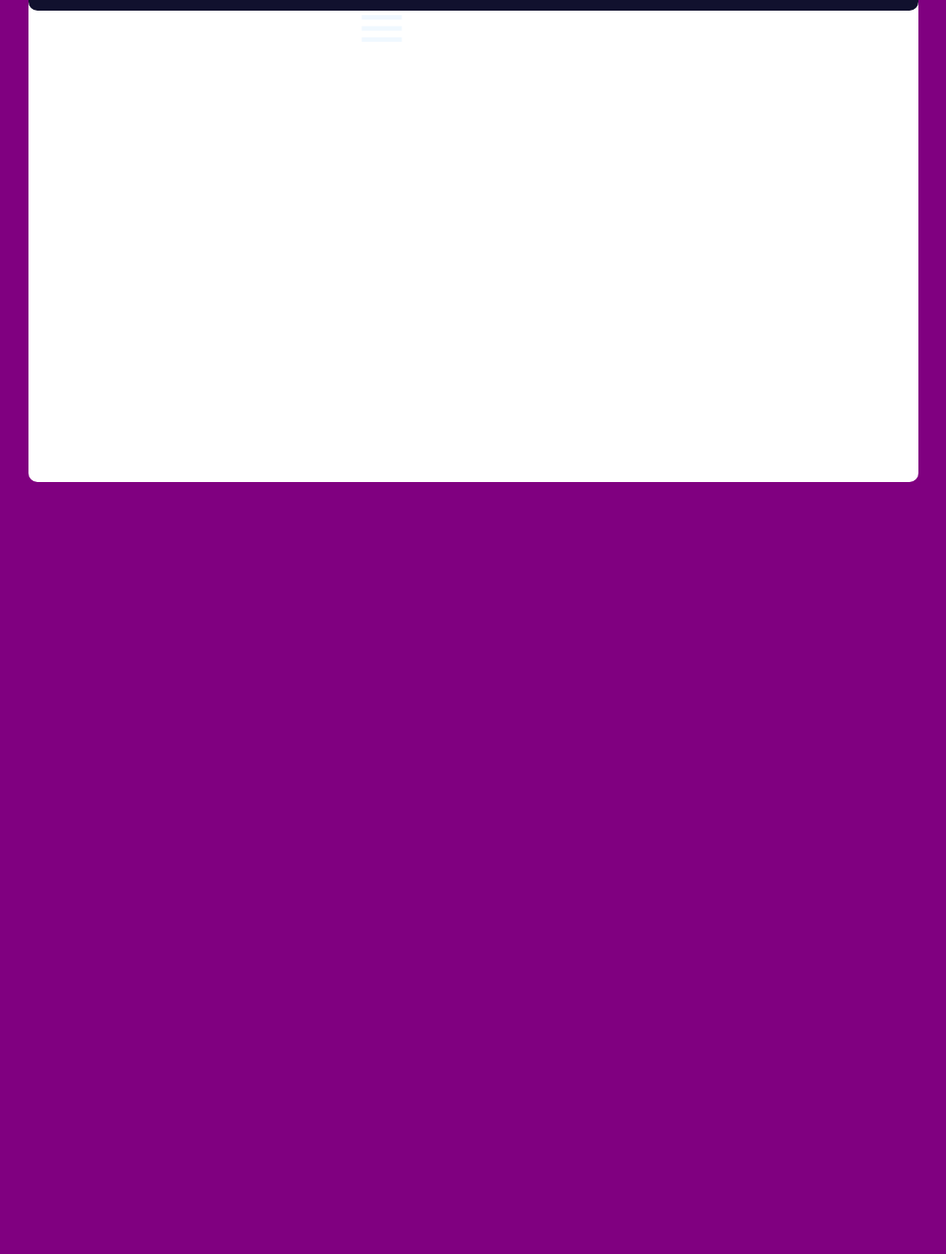
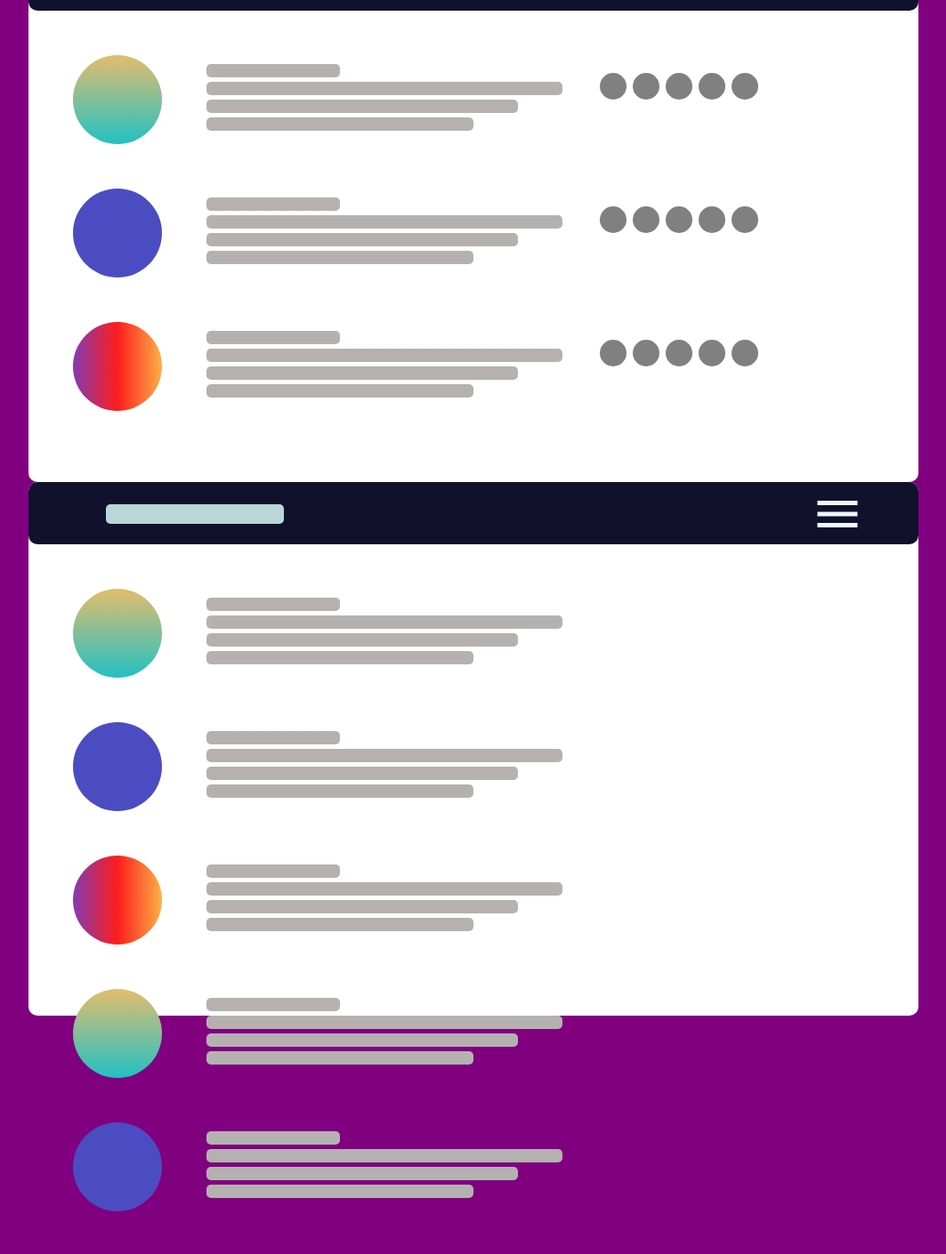
Before and after one commit to mishelramirez/poyecto3, a React (Create React App) app: page / in a window 1280 px wide. Shown: the part 218-1628 px from the top of the page at 89% size, without its empty margins (18-1081 px from the left). Before the commit the page ends 800 px from the top, so only its background shows below. Built offline with nearby package versions, Linux system fonts and the light colour scheme.

Commit message:
se realiza cuadro 1 de la imagen principal

```diff
--- a/src/component/Home/Home.jsx
+++ b/src/component/Home/Home.jsx
@@ -8,7 +8,161 @@ export default function Home() {
             <div className="container">
                 <div className="contaheader">
                     <div className="headerbarra"></div>
-                    <MenuIcon className='icon'/>
+                    <MenuIcon className='icon' />
+                </div>
+                <div className='container1' >
+
+                    <div className='circulo1'></div>
+
+                    <div className='rayas'>
+                        <div className='raya'></div>
+                        <div className='raya1'></div>
+                        <div className='raya2'></div>
+                        <div className='raya3'></div>
+                    </div>
+
+                    <div className='circulitos'>
+                        <div className='circulos1'></div>
+                        <div className='circulos2'></div>
+                        <div className='circulos3'></div>
+                        <div className='circulos4'></div>
+                        <div className='circulos5'></div>
+                    </div>
+
+                </div>
+                <div className='container1' >
+
+                    <div className='circulo2'></div>
+
+                    <div className='rayas'>
+                        <div className='raya'></div>
+                        <div className='raya1'></div>
+                        <div className='raya2'></div>
+                        <div className='raya3'></div>
+                    </div>
+
+                    <div className='circulitos'>
+                        <div className='circulos1'></div>
+                        <div className='circulos2'></div>
+                        <div className='circulos3'></div>
+                        <div className='circulos4'></div>
+                        <div className='circulos5'></div>
+                    </div>
+
+                </div>
+
+                <div className='container1' >
+
+                    <div className='circulo3'></div>
+
+                    <div className='rayas'>
+                        <div className='raya'></div>
+                        <div className='raya1'></div>
+                        <div className='raya2'></div>
+                        <div className='raya3'></div>
+                    </div>
+
+                    <div className='circulitos'>
+                        <div className='circulos1'></div>
+                        <div className='circulos2'></div>
+                        <div className='circulos3'></div>
+                        <div className='circulos4'></div>
+                        <div className='circulos5'></div>
+                    </div>
+
+                </div>
+
+            </div>
+
+
+
+            <div className="container">
+                <div className="contaheader">
+                    <div className="headerbarra"></div>
+                    <MenuIcon className='icon' />
+                </div>
+                <div className='container1' >
+
+                    <div className='circulo1'></div>
+
+                    <div className='rayas'>
+                        <div className='raya'></div>
+                        <div className='raya1'></div>
+                        <div className='raya2'></div>
+                        <div className='raya3'></div>
+                    </div>
+                </div>
+                <div className='container1' >
+
+                    <div className='circulo2'></div>
+
+                    <div className='rayas'>
+                        <div className='raya'></div>
+                        <div className='raya1'></div>
+                        <div className='raya2'></div>
+                        <div className='raya3'></div>
+                    </div>
+                </div>
+
+                <div className='container1' >
+
+                    <div className='circulo3'></div>
+
+                    <div className='rayas'>
+                        <div className='raya'></div>
+                        <div className='raya1'></div>
+                        <div className='raya2'></div>
+                        <div className='raya3'></div>
+                    </div>
+
+
+                </div>
+                <div className='container1' >
+
+                    <div className='circulo1'></div>
+
+                    <div className='rayas'>
+                        <div className='raya'></div>
+                        <div className='raya1'></div>
+                        <div className='raya2'></div>
+                        <div className='raya3'></div>
+                    </div>
+                </div>
+                <div className='container1' >
+
+                    <div className='circulo2'></div>
+
+                    <div className='rayas'>
+                        <div className='raya'></div>
+                        <div className='raya1'></div>
+                        <div className='raya2'></div>
+                        <div className='raya3'></div>
+                    </div>
+                </div>
+
+                <div className='container1' >
+
+                    <div className='circulo3'></div>
+
+                    <div className='rayas'>
+                        <div className='raya'></div>
+                        <div className='raya1'></div>
+                        <div className='raya2'></div>
+                        <div className='raya3'></div>
+                    </div>
+
+
+                </div>
+                <div className='container1' >
+
+                    <div className='circulo1'></div>
+
+                    <div className='rayas'>
+                        <div className='raya'></div>
+                        <div className='raya1'></div>
+                        <div className='raya2'></div>
+                        <div className='raya3'></div>
+                    </div>
                 </div>
             </div>
         </div>
--- a/src/component/Home/home.css
+++ b/src/component/Home/home.css
@@ -1,17 +1,19 @@
-.container{
+.container {
     background: white;
     width: 1000px;
     height: 600px;
     margin-left: 50px;
     border-radius: 10px;
 }
-.contaheader{
+/*header*/
+.contaheader {
     display: flex;
     background-color: rgb(17, 17, 46);
     border-radius: 10px;
     height: 70px;
 }
-.headerbarra{
+
+.headerbarra {
     background-color: rgb(187, 214, 214);
     width: 200px;
     height: 22px;
@@ -19,6 +21,87 @@
     margin-left: 87px;
     margin-top: 25px;
 }
-.icon, .MuiSvgIcon-root{
+
+.icon {
     color: aliceblue !important;
+    margin-top: 6px;
+    margin-left: 592px;
 }
+/*home*/
+/*circulosprincipales*/
+.container1 {
+    display: flex;
+    margin-left: 50px;
+    margin-top: 50px;
+    margin-bottom: 50px;
+}
+
+.circulo1,
+.circulo2,
+.circulo3 {
+    width: 100px;
+    height: 100px;
+    border-radius: 100px;
+    margin-right: 50px;
+}
+.circulo1{
+    background: linear-gradient(0deg, rgba(34,193,195,1) 0%, rgba(227,189,108,1) 100%);
+}
+.circulo2{
+    background: rgb(76, 76, 194);
+}
+.circulo3{
+    background: linear-gradient(90deg, rgba(131,58,180,1) 0%, rgba(253,29,29,1) 50%, rgba(252,176,69,1) 100%);
+}
+
+
+.rayas {
+    margin-top: 10px;
+}
+
+.raya,
+.raya1,
+.raya2,
+.raya3 {
+    background: rgb(182, 177, 177);
+    border-radius: 5px;
+    margin-bottom: 5px;
+
+}
+
+.raya {
+    width: 150px;
+    height: 15px;
+}
+
+.raya1 {
+    width: 400px;
+    height: 15px;
+}
+
+.raya2 {
+    width: 350px;
+    height: 15px;
+}
+
+.raya3 {
+    width: 300px;
+    height: 15px;
+}
+
+.circulitos {
+    gap: 7px;
+    display: flex;
+    margin-left: 42px;
+    margin-top: 20px;
+}
+.circulos1,
+.circulos2,
+.circulos3,
+.circulos4,
+.circulos5 {
+    background: gray;
+    width: 30px;
+    height: 30px;
+    border-radius: 100px;
+}
```
